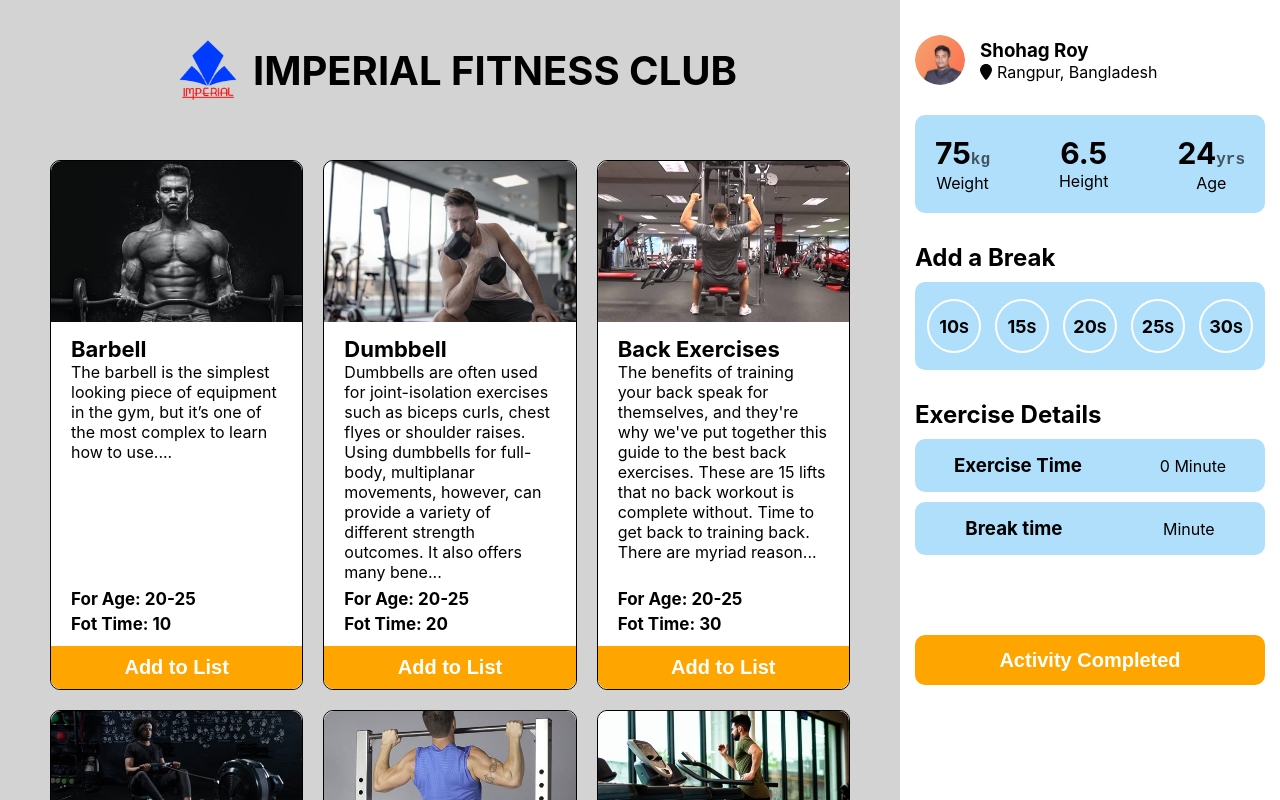
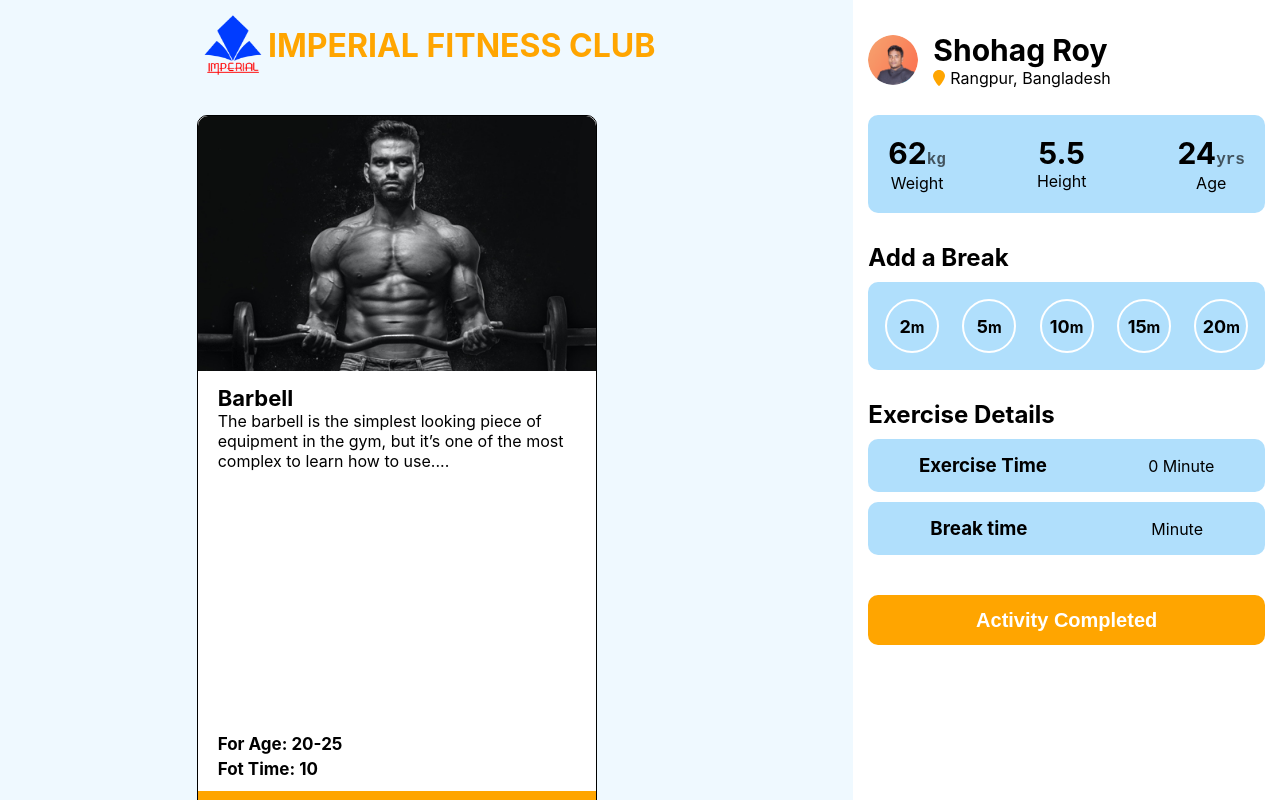
Before and after one commit to shohagroy/imperial-fitness-club, a React (Create React App) app: page / in a window 1280 px wide. Shown: the top 800 px of the page. Built offline with nearby package versions, Linux system fonts and the light colour scheme.

Commit message:
media query added

```diff
--- a/package.json
+++ b/package.json
@@ -12,6 +12,9 @@
     "react": "^18.2.0",
     "react-dom": "^18.2.0",
     "react-scripts": "5.0.1",
+    "sweetalert": "^2.1.2",
+    "sweetalert2": "^11.4.35",
+    "sweetalert2-react-content": "^5.0.3",
     "web-vitals": "^2.1.4"
   },
   "scripts": {
--- a/public/gym.json
+++ b/public/gym.json
@@ -13,7 +13,7 @@
     "name": "Dumbbell",
     "extension": "Dumbbells are often used for joint-isolation exercises such as biceps curls, chest flyes or shoulder raises. Using dumbbells for full-body, multiplanar movements, however, can provide a variety of different strength outcomes. It also offers many benefits for cardiorespiratory fitness and flexibility.",
     "age": "20-25",
-    "time": 20,
+    "time": 15,
     "img": "./images/dumbbell.jpg"
   },
 
@@ -22,7 +22,7 @@
     "name": "Back Exercises",
     "extension": "The benefits of training your back speak for themselves, and they're why we've put together this guide to the best back exercises. These are 15 lifts that no back workout is complete without. Time to get back to training back. There are myriad reasons to train your traps, lats and beyond. We’ll let Ben West and Jordane Zammit Tabona, co-founders of London gym 360Athletic, talk you through them.",
     "age": "20-25",
-    "time": 30,
+    "time": 20,
     "img": "./images/back-exercising.jpg"
   },
 
@@ -31,7 +31,7 @@
     "name": "Rowing Machine",
     "extension": "Helping forge elite levels of stamina and mental fortitude, indoor rowing helps build a stronger back and hamstrings, while improving power from your glutes and your arms. There's a reason almost every serious athlete — from boxers and UFC fighters, to NFL players and CrossFit athletes — incorporate rowing machines into their training.",
     "age": "20-35",
-    "time": 10,
+    "time": 20,
     "img": "./images/Rowing-Machine.jpg"
   },
   {
@@ -39,7 +39,7 @@
     "name": "Power Rack",
     "extension": "A power rack is preferred if you are working out without a spotter because of the added safety features such as pin pipes or strap safeties. These features help you lift safely and can catch the barbell if you fail on a heavy set of squats, or as you're working on increasing your bench press.",
     "age": "20-30",
-    "time": 10,
+    "time": 15,
     "img": "./images/Power-Rack.jpg"
   },
   {
@@ -71,7 +71,7 @@
     "name": "Leg workouts",
     "extension": "Leg workouts engage the major muscle groups of your body, which helps to improve overall athletic performance and support healthy movement patterns in your daily life. A strong lower body will also help to prevent injury and manage chronic conditions such as arthritis, heart disease, and diabetes.",
     "age": "25-40",
-    "time": 10,
+    "time": 15,
     "img": "./images/training.jpg"
   }
 ]
--- a/src/App.css
+++ b/src/App.css
@@ -9,3 +9,22 @@
   display: grid;
   grid-template-columns: 4fr 1fr;
 }
+
+
+
+/* 688px 992 1312 */
+
+@media only screen and (max-width: 688px) {
+
+  .App{
+    display: block;
+  }
+}
+
+
+@media (min-width: 688px) and (max-width: 1312px) {
+  .App {
+    display: grid;
+    grid-template-columns: 2fr 1fr;
+  }
+}
--- a/src/components/AsideComponent/Break/Break.js
+++ b/src/components/AsideComponent/Break/Break.js
@@ -9,11 +9,11 @@ const Break = ({breakButton}) => {
         <div className='break-container'>
             <h2>Add a Break</h2>
             <div className='break-button-container'>
+                <Button breakButton={breakButton} time="2"/>
+                <Button breakButton={breakButton} time="5"/>
                 <Button breakButton={breakButton} time="10"/>
                 <Button breakButton={breakButton} time="15"/>
                 <Button breakButton={breakButton} time="20"/>
-                <Button breakButton={breakButton} time="25"/>
-                <Button breakButton={breakButton} time="30"/>
             </div>
 
         </div>
@@ -27,7 +27,7 @@ const Button = ({time, breakButton}) => {
         <div className='button'
         onClick={()=> breakButton(time)}
         >
-            <p >{time}<small>S</small></p>
+            <p >{time}<small>m</small></p>
         </div>
     )
 }
--- a/src/components/AsideComponent/Exercise/Exercise.css
+++ b/src/components/AsideComponent/Exercise/Exercise.css
@@ -17,7 +17,7 @@
 
 .exercise-details-container button{
     width: 100%;
-    margin-top: 70px;
+    margin-top: 30px;
     height: 50px;
     font-size: 20px;
     border: none;
@@ -27,3 +27,29 @@
     font-weight: bold;
     cursor: pointer;
 }
+
+.exercise-details-container button:hover{
+    background-color: lightskyblue;
+}
+
+
+
+
+/* 688px 992 1312 */
+
+@media only screen and (max-width: 688px) {
+
+
+    .exercise-details-container button{
+        margin-top: 20px 0;
+        height: 50px;
+    }
+  }
+
+@media (min-width: 688px) and (max-width: 1312px) {
+
+    .exercise-details-container button{
+        margin-top: 20px 0;
+        height: 50px;
+    }
+  }
--- a/src/components/AsideComponent/Exercise/Exercise.js
+++ b/src/components/AsideComponent/Exercise/Exercise.js
@@ -1,9 +1,24 @@
 import React from 'react';
 import './Exercise.css'
+
+import swal from 'sweetalert';
+
 
 
 
 const Exercise = ({excTime, restTime}) => {
+
+
+    const sweetAlert = ()=>{
+        swal({
+            title: "congratulations!",
+            text: "You Daily Activity Completed!",
+            icon: "success",
+          });
+
+
+        console.log('button')
+    }
 
 
     return (
@@ -19,7 +34,8 @@ const Exercise = ({excTime, restTime}) => {
                 <p>{restTime} Minute</p>
             </div>
 
-            <button>Activity Completed</button>
+
+            <button onClick={sweetAlert}>Activity Completed</button>
 
         </div>
     );
--- a/src/components/AsideComponent/User/User.css
+++ b/src/components/AsideComponent/User/User.css
@@ -4,6 +4,10 @@
     display: flex;
     align-items: center;
     margin-top: 20px;
+}
+
+.user-info h3{
+    font-size: 30px;
 }
 
 .user-info img{
@@ -14,6 +18,7 @@
 
 .info .icon{
     padding-right: 5px;
+    color: orange;
 }
 
 .info-container{
--- a/src/components/AsideComponent/User/User.js
+++ b/src/components/AsideComponent/User/User.js
@@ -24,11 +24,11 @@ const User = () => {
 
             <div className='info-container'>
                 <div>
-                    <h2>75<samp><small>kg</small></samp></h2>
+                    <h2>62<samp><small>kg</small></samp></h2>
                     <p>Weight</p>
                 </div>
                 <div>
-                    <h2>6.5</h2>
+                    <h2>5.5</h2>
                     <p>Height</p>
                 </div>
                 <div>
--- a/src/components/CardComponent/CardComponent.css
+++ b/src/components/CardComponent/CardComponent.css
@@ -1,7 +1,7 @@
 
 
 .main-card-container{
-    background-color: lightgray;
+    background-color: rgba(135, 206, 250, 0.134);
 
 }
 
@@ -12,3 +12,26 @@
     grid-gap: 20px;
     margin: 50px;
 }
+
+
+
+/* 688px 992 1312 */
+
+@media only screen and (max-width: 688px) {
+
+    .card-container{
+        display: block;
+        margin: 15px;
+    }
+  }
+
+
+
+
+@media (min-width: 688px) and (max-width: 1312px) {
+    .card-container {
+      display: block;
+      margin: 30px auto;
+      max-width: 500px;
+    }
+  }
--- a/src/components/CardComponent/DisplayCard/DisplayCard.css
+++ b/src/components/CardComponent/DisplayCard/DisplayCard.css
@@ -4,8 +4,6 @@
 .card{
     background-color: white;
     border: 1px solid black;
-    /* border-top-left-radius: 10px;
-    border-top-right-radius: 10px; */
     border-radius: 10px;
     height: 530px;
     position: relative;
@@ -53,8 +51,32 @@
 
 }
 
-
 .add-button:hover{
     background-color: lightskyblue;
     color: black;
 }
+
+
+
+
+/* 688px 992 1312 */
+
+@media only screen and (max-width: 688px) {
+
+    .card{
+      margin: 20px auto;
+      max-width: 400px;
+    }
+
+  }
+
+
+
+
+@media (min-width: 688px) and (max-width: 1312px) {
+    .card {
+        margin: 20px;
+        max-width: 400px;
+        height: 90vh;
+    }
+  }
--- a/src/components/CardComponent/Header/Header.css
+++ b/src/components/CardComponent/Header/Header.css
@@ -2,9 +2,11 @@
 
 .header-container{
     display: flex;
-    justify-content: center;
+    /* justify-content: center; */
     align-items: center;
     margin: 30px;
+    padding: 0 20px;
+    color: orange;
 
 }
 
@@ -19,3 +21,48 @@
 .header-container h1{
     font-size: 40px;
 }
+
+
+
+/* 688px 992 1312 */
+
+@media only screen and (max-width: 688px) {
+
+    .header-container{
+        justify-content: center;
+        margin: 0px;
+        padding: 10px;
+    }
+
+    .header-container img{
+        width: 60px;
+        height: 50px;
+        padding: 0px;
+    }
+
+    .header-container h1{
+        font-size: 1.5rem;
+    }
+
+  }
+
+
+
+@media (min-width: 688px) and (max-width: 1312px) {
+
+    .header-container{
+        justify-content: center;
+        margin: 5px;
+        padding: 10px;
+    }
+
+    .header-container img{
+        width: 70px;
+        height: 60px;
+        padding: 0px;
+    }
+
+    .header-container h1{
+        font-size: 2rem;
+    }
+  }
--- a/src/index.css
+++ b/src/index.css
@@ -1,3 +1,4 @@
+
 body {
   margin: 0;
   font-family: -apple-system, BlinkMacSystemFont, 'Segoe UI', 'Roboto', 'Oxygen',
```
Also changed, not shown: 1 other file (tests, documents, lock files or other folders).
